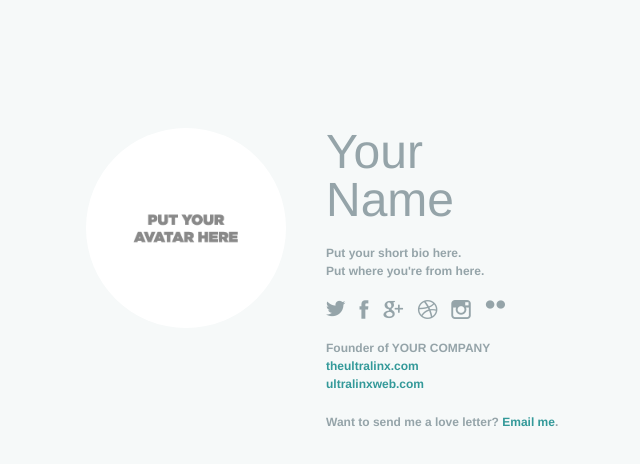
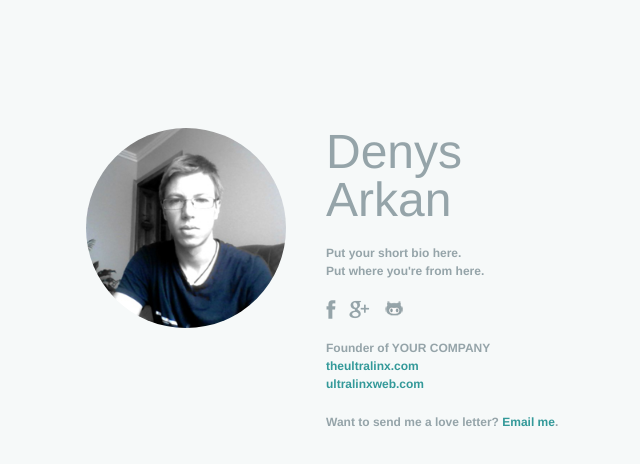
Before and after one commit to profiks/miniportfolio, a plain HTML site: page index.html in a window 1280 px wide. Shown: the whole page, without its empty margins (42-682 px from the left). Drawn offline with Linux system fonts and the light colour scheme.

Commit message:
delete don't usable images

```diff
--- a/css/style.css
+++ b/css/style.css
@@ -110,8 +110,9 @@ body {
             margin-right: 10px;
             text-indent: -9999px;
         }
-            .twitter {
-                background-image: url(../img/twitter.png);
+
+            .github {
+                background-image: url(../img/github.png);
                 width: 20px;
                 height: 17px;
             }
@@ -124,21 +125,6 @@ body {
                 background-image: url(../img/googleplus.png);
                 width: 21px;
                 height: 19px;
-            }
-            .dribbble {
-                background-image: url(../img/dribbble.png);
-                width: 21px;
-                height: 19px;
-            }
-            .instagram {
-                background-image: url(../img/instagram.png);
-                width: 20px;
-                height: 19px;
-            }
-            .flickr {
-                background-image: url(../img/flickr.png);
-                width: 20px;
-                height: 9px;
             }
 
 
--- a/index.html
+++ b/index.html
@@ -3,7 +3,7 @@
 	<head>
 		<meta charset="utf-8">
 
-		<title>Oliur Rahman</title>
+		<title>Denys Arkan</title>
 
 		<meta name="viewport" content="width=device-width, initial-scale=1.0">
 
@@ -16,11 +16,11 @@
 
 	<body class="animated bounceInDown">
 		<div class="avatar">
-			<img src="img/avatar.png" alt="Avatar">
+			<img src="img/avatar.jpg" alt="Avatar">
 		</div>
 
 		<div class="content">
-			<h1 class="title">Your<br>Name</h1>
+			<h1 class="title">Denys<br>Arkan</h1>
 
 			<p>
 				Put your short bio here.<br>
@@ -28,12 +28,9 @@
 			</p>
 
 			<ul class="social-icons">
-				<li><a class="twitter" href="#" title="Twitter">Twitter</a></li>
 				<li><a class="facebook" href="#" title="Facebook">Facebook</a></li>
 				<li><a class="googleplus" href="#" title="Google+">Google+</a></li>
-				<li><a class="dribbble" href="#" title="Dribbble">Dribbble</a></li>
-				<li><a class="instagram" href="#" title="Instagram">Instagram</a></li>
-				<li><a class="flickr" href="#" title="Flickr">Flickr</a></li>
+				<li><a class="github" href="#" title="Github">Github</a></li>
 			</ul>
 
 			<p>
```
Also changed, not shown: img/avatar.jpg (added), img/avatar.png (deleted), img/dribbble.png (deleted), img/flickr.png (deleted), img/github.png (added), img/instagram.png (deleted), img/twitter.png (deleted), 1 other file.
